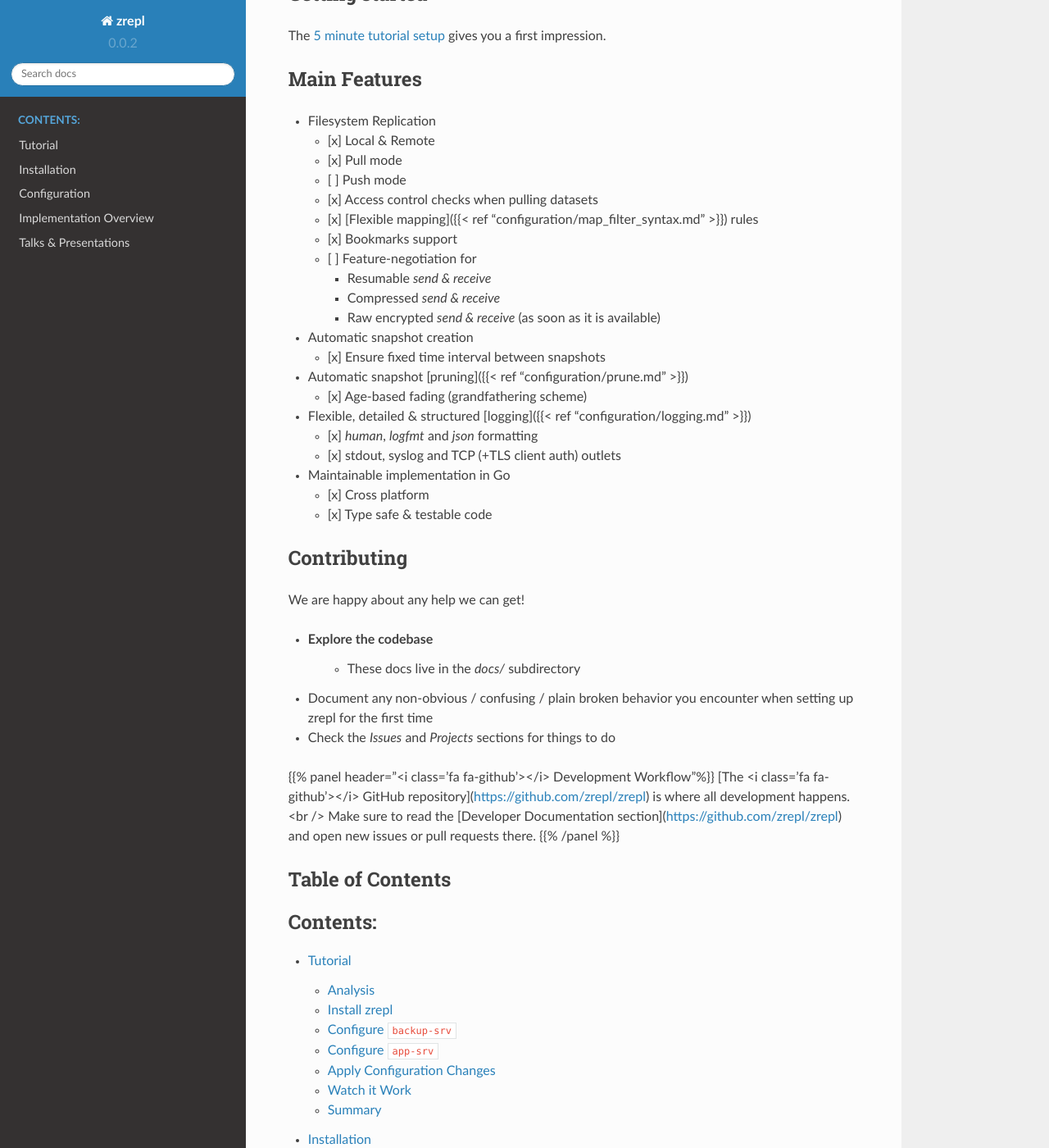
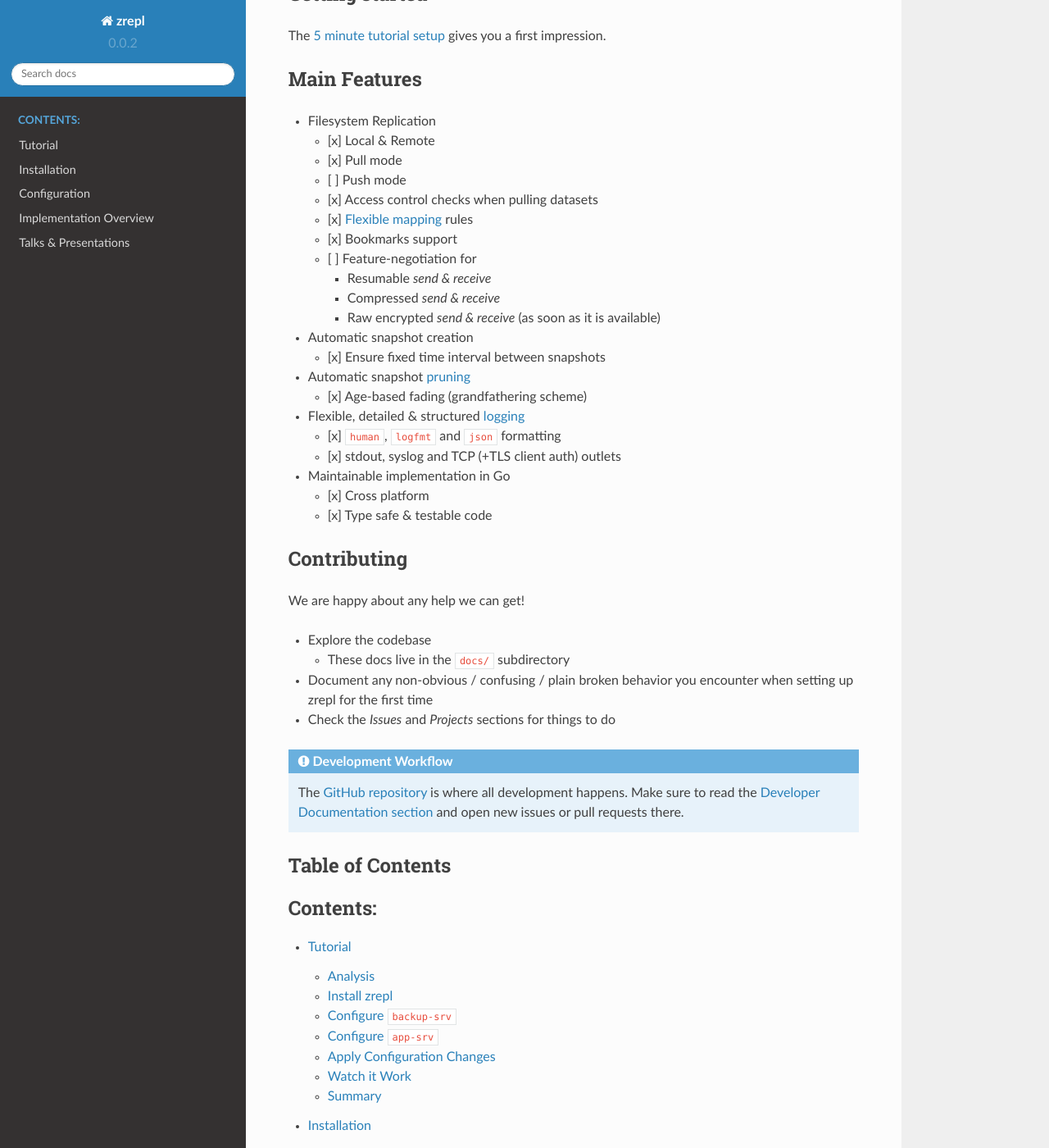
Before and after one commit to zrepl/zrepl, a Sphinx documentation site: the page built from docs/index.rst, in a window 1280 px wide and 1400 px high, scrolled down 333 px. Shown: the whole window at 82% size. Built offline with Sphinx 7.4.7 and the Read the Docs theme 2.0.0, drawn with Linux system fonts in a browser that asks for light colours; some of the changed lines change nothing that is shown.

Commit message:
docs: fixup index site

```diff
--- a/docs/index.rst
+++ b/docs/index.rst
@@ -2,6 +2,8 @@
    sphinx-quickstart on Wed Nov  8 22:28:10 2017.
    You can adapt this file completely to your liking, but it should at least
    contain the root `toctree` directive.
+
+.. include:: global.rst.inc
 
 zrepl - ZFS replication
 -----------------------
@@ -25,7 +27,7 @@
   * [x] Pull mode
   * [ ] Push mode
   * [x] Access control checks when pulling datasets
-  * [x] [Flexible mapping]({{< ref "configuration/map_filter_syntax.md" >}}) rules
+  * [x] :ref:`Flexible mapping <pattern-mapping>` rules
   * [x] Bookmarks support
   * [ ] Feature-negotiation for
 
@@ -37,13 +39,13 @@
 
   * [x] Ensure fixed time interval between snapshots
 
-* Automatic snapshot [pruning]({{< ref "configuration/prune.md" >}})
+* Automatic snapshot :ref:`pruning <prune>`
 
   * [x] Age-based fading (grandfathering scheme)
 
-* Flexible, detailed & structured [logging]({{< ref "configuration/logging.md" >}})
+* Flexible, detailed & structured :ref:`logging <logging>`
 
-  * [x] `human`, `logfmt` and `json` formatting
+  * [x] ``human``, ``logfmt`` and ``json`` formatting
   * [x] stdout, syslog and TCP (+TLS client auth) outlets
 
 * Maintainable implementation in Go
@@ -57,14 +59,18 @@
 We are happy about any help we can get!
 
 * Explore the codebase
-    * These docs live in the `docs/` subdirectory
+
+  * These docs live in the ``docs/`` subdirectory
+
 * Document any non-obvious / confusing / plain broken behavior you encounter when setting up zrepl for the first time
 * Check the *Issues* and *Projects* sections for things to do
 
-{{% panel header="<i class='fa fa-github'></i> Development Workflow"%}}
-[The <i class='fa fa-github'></i> GitHub repository](https://github.com/zrepl/zrepl) is where all development happens.<br />
-Make sure to read the [Developer Documentation section](https://github.com/zrepl/zrepl) and open new issues or pull requests there.
-{{% /panel %}}
+.. admonition:: Development Workflow
+    :class: note
+
+    The `GitHub repository <https://github.com/zrepl/zrepl>`_ is where all development happens.
+    Make sure to read the `Developer Documentation section <https://github.com/zrepl/zrepl>`_ and open new issues or pull requests there.
+
 
 Table of Contents
 ~~~~~~~~~~~~~~~~~
```
